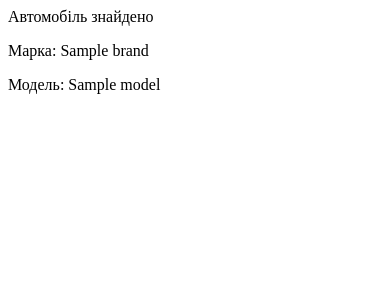
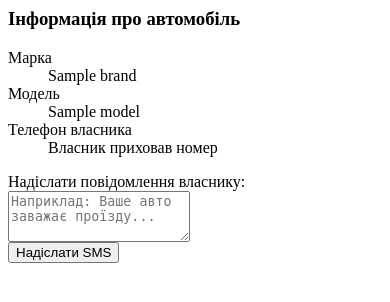
Before and after one commit to OleksanderShevchenko/car_qr_service, a FastAPI app: template src/car_qr_service/templates/partials/car_result.html in a window 390 px wide. Shown: the top 302 px of the page. Run offline with FastAPI, Linux system fonts and the light colour scheme; the template is opened without the code that fills it: most values are stand-ins (such as "Sample title", 1, 10 or a date in 2020); parts of the project's set-up code (start-up, migrations or seed data) failed here and were passed over.

Commit message:
Update car search result - and new field to show phone and controls to send sms

```diff
--- a/src/car_qr_service/templates/partials/car_result.html
+++ b/src/car_qr_service/templates/partials/car_result.html
@@ -1,14 +1,63 @@
+{# This template receives 'car' and 'detail' variables #}
+
 {% if car %}
-    <!-- Якщо автомобіль знайдено -->
-    <div class="bg-green-100 border-l-4 border-green-500 text-green-700 p-4 rounded-md" role="alert">
-        <p class="font-bold">Автомобіль знайдено</p>
-        <p>Марка: {{ car.brand }}</p>
-        <p>Модель: {{ car.model }}</p>
+<div class="mt-6 bg-white shadow px-4 py-5 sm:rounded-lg sm:p-6">
+    <h3 class="text-base font-semibold leading-6 text-gray-900">Інформація про автомобіль</h3>
+    <div class="mt-5 border-t border-gray-200 pt-5">
+        <dl class="grid grid-cols-1 gap-x-4 gap-y-8 sm:grid-cols-2">
+            <div class="sm:col-span-1">
+                <dt class="text-sm font-medium text-gray-500">Марка</dt>
+                <dd class="mt-1 text-sm text-gray-900">{{ car.brand }}</dd>
+            </div>
+            <div class="sm:col-span-1">
+                <dt class="text-sm font-medium text-gray-500">Модель</dt>
+                <dd class="mt-1 text-sm text-gray-900">{{ car.model }}</dd>
+            </div>
+
+            <!-- НОВИЙ БЛОК: Відображаємо телефон власника або заглушку -->
+            <div class="sm:col-span-2">
+                <dt class="text-sm font-medium text-gray-500">Телефон власника</dt>
+                <dd class="mt-1 text-sm text-gray-900">
+                    {# Перевіряємо, чи є власник і чи він дозволив показ номеру #}
+                    {% if car.owner and car.owner.show_phone_number %}
+                        <span class="font-mono">{{ car.owner.phone_number }}</span>
+                    {% else %}
+                        <span class="text-gray-400 italic">Власник приховав номер</span>
+                    {% endif %}
+                </dd>
+            </div>
+        </dl>
     </div>
-{% else %}
-    <!-- Якщо автомобіль не знайдено -->
-    <div class="bg-red-100 border-l-4 border-red-500 text-red-700 p-4 rounded-md" role="alert">
-        <p class="font-bold">Помилка</p>
-        <p>{{ detail }}</p>
+
+    <!-- НОВИЙ БЛОК: Форма для відправки SMS (наразі заглушка) -->
+    <div class="mt-6 border-t border-gray-200 pt-5">
+         <form hx-post="/public/send-sms/{{ car.license_plate }}" hx-target="#sms-status" hx-swap="innerHTML">
+            <label for="sms_message" class="block text-sm font-medium text-gray-700">Надіслати повідомлення власнику:</label>
+            <div class="mt-1">
+                <textarea id="sms_message" name="message" rows="3" class="block w-full rounded-md border-0 py-1.5 text-gray-900 shadow-sm ring-1 ring-inset ring-gray-300 placeholder:text-gray-400 focus:ring-2 focus:ring-inset focus:ring-indigo-600 sm:text-sm sm:leading-6" placeholder="Наприклад: Ваше авто заважає проїзду..."></textarea>
+            </div>
+            <div class="mt-2 flex items-center justify-between">
+                <button type="submit" class="inline-flex items-center rounded-md bg-indigo-600 px-3 py-2 text-sm font-semibold text-white shadow-sm hover:bg-indigo-500 focus-visible:outline focus-visible:outline-2 focus-visible:outline-offset-2 focus-visible:outline-indigo-600">
+                    Надіслати SMS
+                </button>
+                {# HTMX вставить результат відправки SMS сюди #}
+                <div id="sms-status" class="text-sm"></div>
+            </div>
+        </form>
     </div>
+</div>
+
+{% elif detail %}
+<div class="mt-6 rounded-md bg-red-50 p-4">
+  <div class="flex">
+    <div class="flex-shrink-0">
+      <svg class="h-5 w-5 text-red-400" viewBox="0 0 20 20" fill="currentColor" aria-hidden="True">
+        <path fill-rule="evenodd" d="M10 18a8 8 0 100-16 8 8 0 000 16zM8.28 7.22a.75.75 0 00-1.06 1.06L8.94 10l-1.72 1.72a.75.75 0 101.06 1.06L10 11.06l1.72 1.72a.75.75 0 101.06-1.06L11.06 10l1.72-1.72a.75.75 0 00-1.06-1.06L10 8.94 8.28 7.22z" clip-rule="evenodd" />
+      </svg>
+    </div>
+    <div class="ml-3">
+      <h3 class="text-sm font-medium text-red-800">{{ detail }}</h3>
+    </div>
+  </div>
+</div>
 {% endif %}
```
